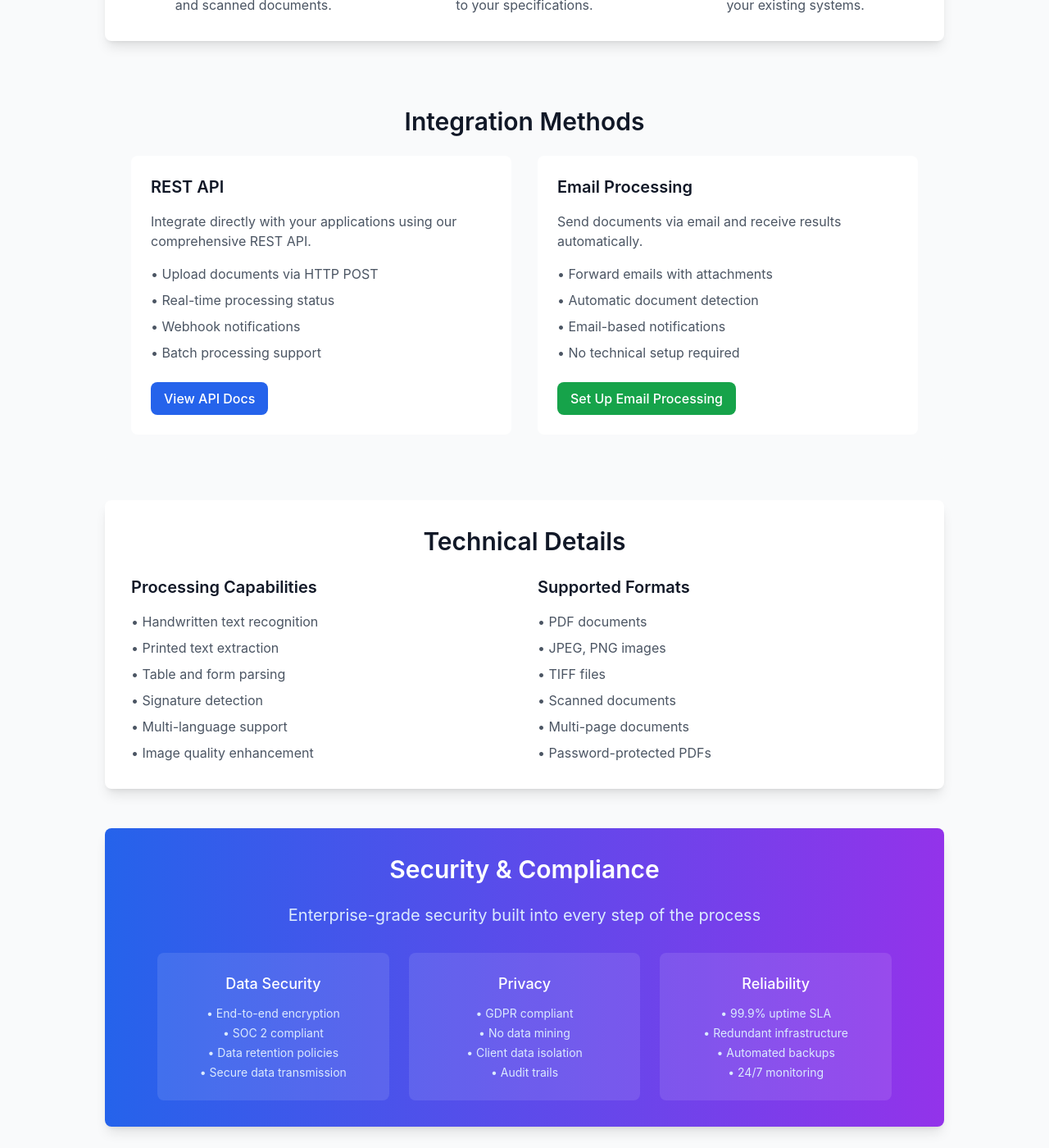
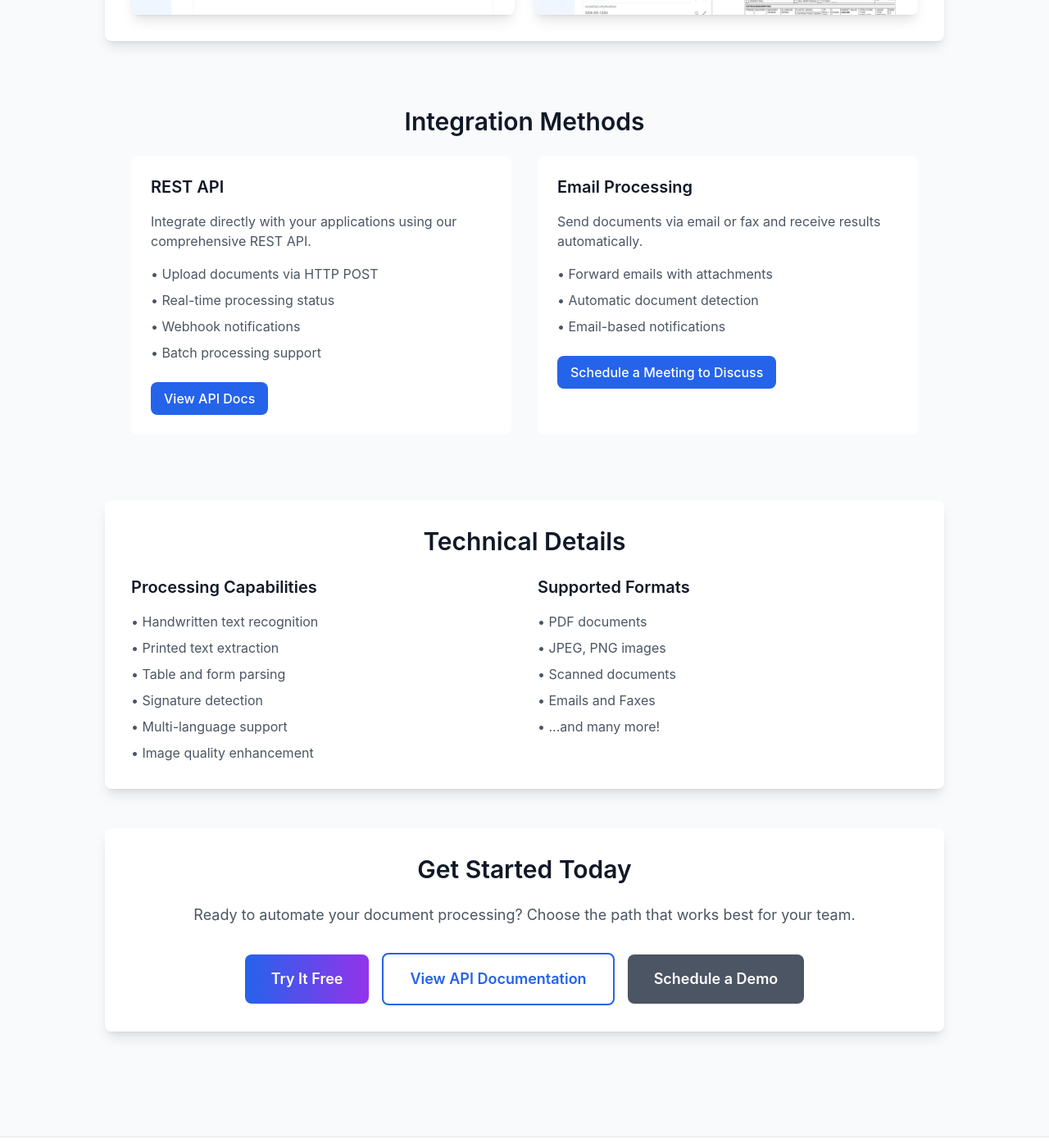
Before and after one commit to analytiq-hub/docrouter.github.io, a Jekyll site: the page built from how-it-works.md, in a window 1280 px wide and 1400 px high, scrolled down 2312 px. Shown: the whole window at 82% size. Built offline with Jekyll 4.4.1, drawn with Linux system fonts in a browser that asks for light colours; nearby versions of some CDN libraries; some of the changed text lies outside the part shown.

Commit message:
Update how-it-works page with latest changes
- Include any modifications made to how-it-works.md
- Ensure Security & Compliance section remains commented out
- Update page content and structure

```diff
--- a/how-it-works.md
+++ b/how-it-works.md
@@ -16,36 +16,8 @@
     </header>
 
     <main>
-        <!-- User Experience Section -->
-        <section class="bg-white rounded-lg shadow-lg p-8 mb-12">
-            <h2 class="text-2xl font-semibold text-gray-900 mb-4">User Experience</h2>
-            <div class="grid md:grid-cols-2 gap-6">
-                <div class="overflow-hidden rounded-lg shadow-lg">
-                    <img src="{{ '/assets/images/docrouter/files.png' | relative_url }}" alt="Document List Interface" class="w-full">
-                </div>
-                <div class="overflow-hidden rounded-lg shadow-lg">
-                    <img src="{{ '/assets/images/docrouter/extractions.png' | relative_url }}" alt="Data Extraction Interface" class="w-full">
-                </div>
-            </div>
-        </section>
 
-        <!-- DocRouter Workflow Sections -->
-        <section class="bg-white rounded-lg shadow-lg p-8 mb-12">
-            <div class="flex justify-center">
-                <img src="{{ '/assets/images/docrouter/flow.svg' | relative_url }}" alt="DocRouter Workflow" class="w-full max-w-2xl">
-            </div>
-        </section>
-
-        <section class="bg-white rounded-lg shadow-lg p-8 mb-12">
-            <div class="flex justify-center">
-                <img src="{{ '/assets/images/docrouter/docrouter-workflow.svg' | relative_url }}" alt="Detailed Workflow" class="w-full max-w-4xl">
-            </div>
-            <div class="mt-6 text-center text-sm text-gray-600">
-                <p>Documents flow through automated processing with human oversight for quality control</p>
-            </div>
-        </section>
-
-        <!-- Process Overview -->
+           <!-- Process Overview -->
         <section class="bg-white rounded-lg shadow-lg p-8 mb-12">
             <h2 class="text-3xl font-semibold text-gray-900 mb-6 text-center">The DocRouter Process</h2>
             <div class="grid md:grid-cols-3 gap-8">
@@ -78,6 +50,37 @@
             </div>
         </section>
 
+
+        <!-- How It Works Image -->
+        <section class="bg-white rounded-lg shadow-lg p-8 mb-12">
+            <div class="flex justify-center">
+                <img src="{{ '/assets/images/docrouter/flow.svg' | relative_url }}" alt="DocRouter Workflow" class="w-full max-w-2xl">
+            </div>
+        </section>
+
+        <!-- DocRouter Workflow Sections -->
+        <section class="bg-white rounded-lg shadow-lg p-8 mb-12">
+            <div class="flex justify-center">
+                <img src="{{ '/assets/images/docrouter/docrouter-workflow.svg' | relative_url }}" alt="Detailed Workflow" class="w-full max-w-4xl">
+            </div>
+            <div class="mt-6 text-center text-sm text-gray-600">
+                <p>Documents flow through automated processing with human oversight for quality control</p>
+            </div>
+        </section>
+
+        <!-- User Experience Section -->
+        <section class="bg-white rounded-lg shadow-lg p-8 mb-12">
+            <h2 class="text-2xl font-semibold text-gray-900 mb-4">User Experience</h2>
+            <div class="grid md:grid-cols-2 gap-6">
+                <div class="overflow-hidden rounded-lg shadow-lg">
+                    <img src="{{ '/assets/images/docrouter/files.png' | relative_url }}" alt="Document List Interface" class="w-full">
+                </div>
+                <div class="overflow-hidden rounded-lg shadow-lg">
+                    <img src="{{ '/assets/images/docrouter/extractions.png' | relative_url }}" alt="Data Extraction Interface" class="w-full">
+                </div>
+            </div>
+        </section>
+
         <!-- Integration Methods -->
         <section class="bg-gray-50 rounded-lg p-8 mb-12">
             <h2 class="text-3xl font-semibold text-gray-900 mb-6 text-center">Integration Methods</h2>
@@ -98,19 +101,18 @@
                     </a>
                 </div>
 
-                <!-- Email Integration -->
+                <!-- Email and Faxes Integration -->
                 <div class="bg-white rounded-lg p-6">
                     <h3 class="text-xl font-semibold text-gray-900 mb-4">Email Processing</h3>
-                    <p class="text-gray-600 mb-4">Send documents via email and receive results automatically.</p>
+                    <p class="text-gray-600 mb-4">Send documents via email or fax and receive results automatically.</p>
                     <ul class="text-gray-600 space-y-2 mb-6">
                         <li>• Forward emails with attachments</li>
                         <li>• Automatic document detection</li>
                         <li>• Email-based notifications</li>
-                        <li>• No technical setup required</li>
                     </ul>
                     <a href="javascript:void(0)" onclick="openCalendly()"
-                       class="inline-block bg-green-600 hover:bg-green-700 text-white px-4 py-2 rounded-lg font-medium transition-colors duration-200">
-                        Set Up Email Processing
+                       class="inline-block bg-blue-600 hover:bg-blue-700 text-white px-4 py-2 rounded-lg font-medium transition-colors duration-200">
+                        Schedule a Meeting to Discuss
                     </a>
                 </div>
             </div>
@@ -139,16 +141,15 @@
                     <ul class="text-gray-600 space-y-2">
                         <li>• PDF documents</li>
                         <li>• JPEG, PNG images</li>
-                        <li>• TIFF files</li>
                         <li>• Scanned documents</li>
-                        <li>• Multi-page documents</li>
-                        <li>• Password-protected PDFs</li>
+                        <li>• Emails and Faxes</li>
+                        <li>• ...and many more!</li>
                     </ul>
                 </div>
             </div>
         </section>
 
-        <!-- Security & Compliance -->
+        <!-- Security & Compliance
         <section class="bg-gradient-to-r from-blue-600 to-purple-600 rounded-lg shadow-lg p-8 mb-12">
             <div class="text-center">
                 <h2 class="text-3xl font-semibold text-white mb-6">Security & Compliance</h2>
@@ -186,6 +187,7 @@
                 </div>
             </div>
         </section>
+        -->
 
         <!-- Getting Started -->
         <section class="bg-white rounded-lg shadow-lg p-8 mb-12">
```
